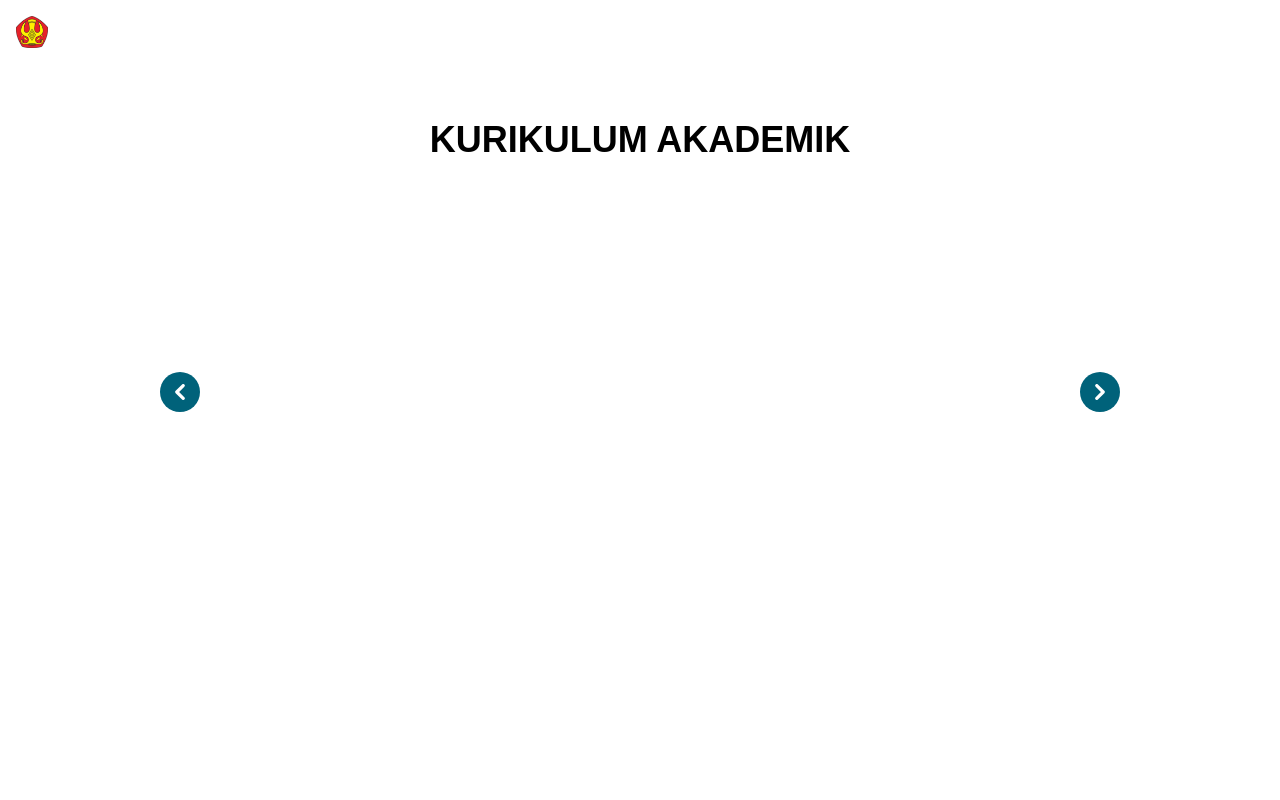
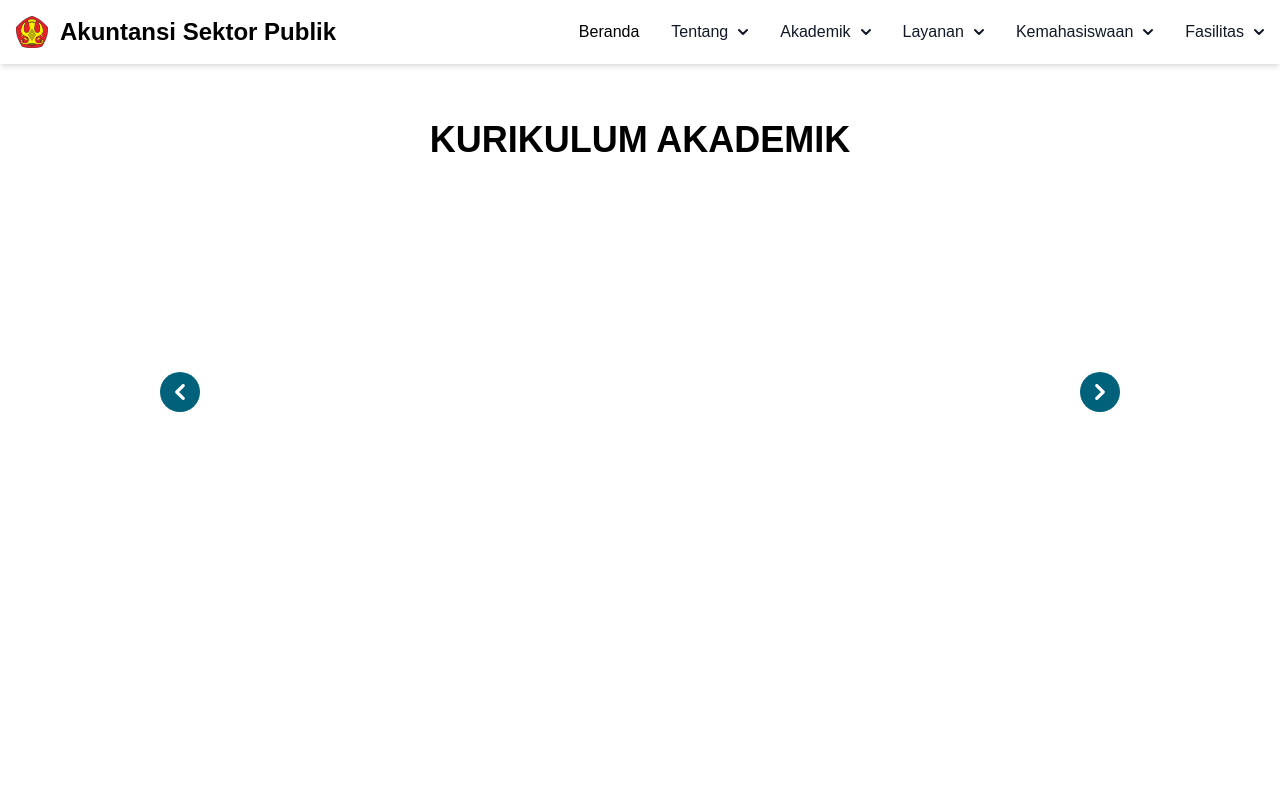
Before and after one commit to muhammadbilal2468/fekon-untad, a React (Create React App) app: page /kurikulum-akademik in a window 1280 px wide. Shown: the top 800 px of the page. Built offline with nearby package versions, Linux system fonts and the light colour scheme.

Commit message:
update banner

```diff
--- a/src/components/Navbar.jsx
+++ b/src/components/Navbar.jsx
@@ -3,7 +3,13 @@ import { untadImg } from "../assets";
 
 const Navbar = () => {
   const [isScrolled, setIsScrolled] = useState(false);
+  const [isHome, setIsHome] = useState(false);
+  // const [classBgNav, setClassBgNav] = useState("");
+  // const [classTittleNav, setClassTittleNav] = useState("");
+  // const [classMenuNav, setClassMenuNav] = useState("");
 
+  const currentUrl = window.location.href;
+  console.log(currentUrl);
   useEffect(() => {
     const handleScroll = () => {
       const scrollPosition = window.scrollY;
@@ -14,25 +20,44 @@ const Navbar = () => {
       }
     };
 
+    const currentUrl = window.location.href; // Ambil URL saat ini di dalam useEffect
+
+    if (currentUrl === "http://localhost:3000/") {
+      setIsHome(true);
+    }
+
     window.addEventListener("scroll", handleScroll);
     return () => {
       window.removeEventListener("scroll", handleScroll);
     };
   }, []);
 
+  // const checkIsHome = () => {
+  //   if (isScrolled && isHome) {
+  //     setClassBgNav("bg-white");
+  //   } else if (isScrolled && isHome) {
+  //     setClassBgNav("bg-white");
+  //   }
+  // };
+
+  console.log("isHome :", isHome);
+  // console.log("classBgNav :", classBgNav);
+  // console.log("classTittleNav :", classTittleNav);
+  // console.log("classMenuNav :", classMenuNav);
+
   return (
     <nav
-      class={`sticky top-0 z-50 text-white ${
-        isScrolled ? "bg-white shadow-md" : "bg-none"
+      className={`sticky top-0 z-50 text-white ${
+        !isScrolled && isHome ? "bg-none" : "bg-white shadow-md "
       }`}
     >
-      <div class="max-w-screen-xl flex flex-wrap items-center justify-between mx-auto p-4">
-        <a href="/" class="flex items-center space-x-3 rtl:space-x-reverse">
-          <img src={untadImg} class="h-8" alt="Flowbite Logo" />
+      <div className="max-w-screen-xl flex flex-wrap items-center justify-between mx-auto p-4">
+        <a href="/" className="flex items-center space-x-3 rtl:space-x-reverse">
+          <img src={untadImg} className="h-8" alt="Flowbite Logo" />
           <span
-            class={`self-center text-2xl font-semibold whitespace-nowrap dark:text-white ${
-              isScrolled ? "text-black" : "text-white"
-            }`}
+            className={`self-center text-2xl font-semibold whitespace-nowrap ${
+              isScrolled && isHome && "text-black"
+            } ${!isHome && "text-black"}`}
           >
             Akuntansi Sektor Publik
           </span>
@@ -40,13 +65,13 @@ const Navbar = () => {
         <button
           data-collapse-toggle="navbar-multi-level"
           type="button"
-          class="inline-flex items-center p-2 w-10 h-10 justify-center text-sm text-gray-500 rounded-lg md:hidden hover:bg-gray-100 focus:outline-none focus:ring-2 focus:ring-gray-200 dark:text-gray-400 dark:hover:bg-gray-700 dark:focus:ring-gray-600"
+          className="inline-flex items-center p-2 w-10 h-10 justify-center text-sm text-gray-500 rounded-lg md:hidden hover:bg-gray-100 focus:outline-none focus:ring-2 focus:ring-gray-200 dark:text-gray-400 dark:hover:bg-gray-700 dark:focus:ring-gray-600"
           aria-controls="navbar-multi-level"
           aria-expanded="false"
         >
-          <span class="sr-only">Open main menu</span>
+          <span className="sr-only">Open main menu</span>
           <svg
-            class="w-5 h-5"
+            className="w-5 h-5"
             aria-hidden="true"
             xmlns="http://www.w3.org/2000/svg"
             fill="none"
@@ -54,22 +79,25 @@ const Navbar = () => {
           >
             <path
               stroke="currentColor"
-              stroke-linecap="round"
-              stroke-linejoin="round"
-              stroke-width="2"
+              strokeLinecap="round"
+              strokeLinejoin="round"
+              strokeWidth="2"
               d="M1 1h15M1 7h15M1 13h15"
             />
           </svg>
         </button>
-        <div class="hidden w-full md:block md:w-auto" id="navbar-multi-level">
+        <div
+          className="hidden w-full md:block md:w-auto"
+          id="navbar-multi-level"
+        >
           <ul
-            class={`flex flex-col font-medium p-4 md:p-0 mt-4 border border-gray-100 rounded-lg  md:space-x-8 rtl:space-x-reverse md:flex-row md:mt-0 md:border-0`}
+            className={`flex flex-col font-medium p-4 md:p-0 mt-4 border border-gray-100 rounded-lg  md:space-x-8 rtl:space-x-reverse md:flex-row md:mt-0 md:border-0`}
           >
             <li>
               <a
                 href="/"
-                class={`block py-2 px-3 rounded md:p-0 ${
-                  isScrolled ? "text-black" : "text-white"
+                className={`block py-2 px-3 rounded md:p-0 ${
+                  !isScrolled && isHome ? "text-white" : "text-black"
                 }`}
               >
                 Beranda
@@ -79,13 +107,13 @@ const Navbar = () => {
               <button
                 id="dropdownNavbarLink"
                 data-dropdown-toggle="dropdownNavbarAbout"
-                class={`flex items-center justify-between w-full py-2 px-3 text-gray-900 hover:bg-gray-100 md:hover:bg-transparent md:border-0 md:p-0 md:w-auto ${
-                  isScrolled ? "text-black" : "text-white"
+                className={`flex items-center justify-between w-full py-2 px-3 text-gray-900 hover:bg-gray-100 md:hover:bg-transparent md:border-0 md:p-0 md:w-auto ${
+                  !isScrolled && isHome ? "text-white" : "text-black"
                 }`}
               >
                 Tentang
                 <svg
-                  class="w-2.5 h-2.5 ms-2.5"
+                  className="w-2.5 h-2.5 ms-2.5"
                   aria-hidden="true"
                   xmlns="http://www.w3.org/2000/svg"
                   fill="none"
@@ -93,46 +121,52 @@ const Navbar = () => {
                 >
                   <path
                     stroke="currentColor"
-                    stroke-linecap="round"
-                    stroke-linejoin="round"
-                    stroke-width="2"
+                    strokeLinecap="round"
+                    strokeLinejoin="round"
+                    strokeWidth="2"
                     d="m1 1 4 4 4-4"
                   />
                 </svg>
               </button>
               <div
                 id="dropdownNavbarAbout"
-                class="z-10 hidden font-normal bg-white divide-y divide-gray-100 rounded-lg shadow w-44 dark:bg-gray-700 dark:divide-gray-600"
+                className="z-10 hidden font-normal bg-white divide-y divide-gray-100 rounded-lg shadow w-44 dark:bg-gray-700 dark:divide-gray-600"
               >
                 <ul
-                  class="py-2 text-sm text-gray-700 dark:text-gray-200"
+                  className="py-2 text-sm text-gray-700 dark:text-gray-200"
                   aria-labelledby="dropdownLargeButton"
                 >
                   <li>
-                    <a href="profil" class="block px-4 py-2 hover:bg-gray-100">
+                    <a
+                      href="profil"
+                      className="block px-4 py-2 hover:bg-gray-100"
+                    >
                       Profil Akuntansi Sektor Publik
                     </a>
                   </li>
                   <li>
                     <a
                       href="visimisi"
-                      class="block px-4 py-2 hover:bg-gray-100"
+                      className="block px-4 py-2 hover:bg-gray-100"
                     >
                       Visi Misi
                     </a>
                   </li>
                   <li>
-                    <a href=" " class="block px-4 py-2 hover:bg-gray-100">
+                    <a href=" " className="block px-4 py-2 hover:bg-gray-100">
                       Struktur Kepemimpinan
                     </a>
                   </li>
                   <li>
-                    <a href="dosen" class="block px-4 py-2 hover:bg-gray-100">
+                    <a
+                      href="dosen"
+                      className="block px-4 py-2 hover:bg-gray-100"
+                    >
                       Dosen
                     </a>
                   </li>
                   <li>
-                    <a href=" " class="block px-4 py-2 hover:bg-gray-100">
+                    <a href=" " className="block px-4 py-2 hover:bg-gray-100">
                       Staff
                     </a>
                   </li>
@@ -143,13 +177,13 @@ const Navbar = () => {
               <button
                 id="dropdownNavbarLinkAcademic"
                 data-dropdown-toggle="dropdownNavbarAcademic"
-                class={`flex items-center justify-between w-full py-2 px-3 text-gray-900 hover:bg-gray-100 md:hover:bg-transparent md:border-0 md:p-0 md:w-auto ${
-                  isScrolled ? "text-black" : "text-white"
+                className={`flex items-center justify-between w-full py-2 px-3 text-gray-900 hover:bg-gray-100 md:hover:bg-transparent md:border-0 md:p-0 md:w-auto ${
+                  !isScrolled && isHome ? "text-white" : "text-black"
                 }`}
               >
                 Akademik
                 <svg
-                  class="w-2.5 h-2.5 ms-2.5"
+                  className="w-2.5 h-2.5 ms-2.5"
                   aria-hidden="true"
                   xmlns="http://www.w3.org/2000/svg"
                   fill="none"
@@ -157,41 +191,41 @@ const Navbar = () => {
                 >
                   <path
                     stroke="currentColor"
-                    stroke-linecap="round"
-                    stroke-linejoin="round"
-                    stroke-width="2"
+                    strokeLinecap="round"
+                    strokeLinejoin="round"
+                    strokeWidth="2"
                     d="m1 1 4 4 4-4"
                   />
                 </svg>
               </button>
               <div
                 id="dropdownNavbarAcademic"
-                class="z-10 hidden font-normal bg-white divide-y divide-gray-100 rounded-lg shadow w-44 dark:bg-gray-700 dark:divide-gray-600"
+                className="z-10 hidden font-normal bg-white divide-y divide-gray-100 rounded-lg shadow w-44 dark:bg-gray-700 dark:divide-gray-600"
               >
                 <ul
-                  class="py-2 text-sm text-gray-700 dark:text-gray-200"
+                  className="py-2 text-sm text-gray-700 dark:text-gray-200"
                   aria-labelledby="dropdownLargeButtonAcademic"
                 >
                   <li>
-                    <a href=" " class="block px-4 py-2 hover:bg-gray-100">
+                    <a href=" " className="block px-4 py-2 hover:bg-gray-100">
                       RPS dan Buku Ajar
                     </a>
                   </li>
                   <li>
-                    <a href=" " class="block px-4 py-2 hover:bg-gray-100">
+                    <a href=" " className="block px-4 py-2 hover:bg-gray-100">
                       Panduan Akademik
                     </a>
                   </li>
                   <li>
                     <a
                       href="kurikulum-akademik"
-                      class="block px-4 py-2 hover:bg-gray-100"
+                      className="block px-4 py-2 hover:bg-gray-100"
                     >
                       Kurikulum Akademik
                     </a>
                   </li>
                   <li>
-                    <a href=" " class="block px-4 py-2 hover:bg-gray-100">
+                    <a href=" " className="block px-4 py-2 hover:bg-gray-100">
                       Jadwal Kuliah
                     </a>
                   </li>
@@ -202,13 +236,13 @@ const Navbar = () => {
               <button
                 id="dropdownNavbarLinkServices"
                 data-dropdown-toggle="dropdownNavbarServices"
-                class={`flex items-center justify-between w-full py-2 px-3 text-gray-900 hover:bg-gray-100 md:hover:bg-transparent md:border-0 md:p-0 md:w-auto ${
-                  isScrolled ? "text-black" : "text-white"
+                className={`flex items-center justify-between w-full py-2 px-3 text-gray-900 hover:bg-gray-100 md:hover:bg-transparent md:border-0 md:p-0 md:w-auto ${
+                  !isScrolled && isHome ? "text-white" : "text-black"
                 }`}
               >
                 Layanan
                 <svg
-                  class="w-2.5 h-2.5 ms-2.5"
+                  className="w-2.5 h-2.5 ms-2.5"
                   aria-hidden="true"
                   xmlns="http://www.w3.org/2000/svg"
                   fill="none"
@@ -216,25 +250,25 @@ const Navbar = () => {
                 >
                   <path
                     stroke="currentColor"
-                    stroke-linecap="round"
-                    stroke-linejoin="round"
-                    stroke-width="2"
+                    strokeLinecap="round"
+                    strokeLinejoin="round"
+                    strokeWidth="2"
                     d="m1 1 4 4 4-4"
                   />
                 </svg>
               </button>
               <div
                 id="dropdownNavbarServices"
-                class="z-10 hidden font-normal bg-white divide-y divide-gray-100 rounded-lg shadow w-44 dark:bg-gray-700 dark:divide-gray-600"
+                className="z-10 hidden font-normal bg-white divide-y divide-gray-100 rounded-lg shadow w-44 dark:bg-gray-700 dark:divide-gray-600"
               >
                 <ul
-                  class="py-2 text-sm text-gray-700 dark:text-gray-200"
+                  className="py-2 text-sm text-gray-700 dark:text-gray-200"
                   aria-labelledby="dropdownLargeButtonServices"
                 >
                   <li>
                     <a
                       href="layanan-mahasiswa"
-                      class="block px-4 py-2 hover:bg-gray-100"
+                      className="block px-4 py-2 hover:bg-gray-100"
                     >
                       LAYANAN MAHASISWA
                     </a>
@@ -242,7 +276,7 @@ const Navbar = () => {
                   <li>
                     <a
                       href="layanan-akademik"
-                      class="block px-4 py-2 hover:bg-gray-100"
+                      className="block px-4 py-2 hover:bg-gray-100"
                     >
                       LAYANAN AKADEMIK
                     </a>
@@ -254,13 +288,13 @@ const Navbar = () => {
               <button
                 id="dropdownNavbarLinkStudentAffairs"
                 data-dropdown-toggle="dropdownNavbarStudentAffairs"
-                class={`flex items-center justify-between w-full py-2 px-3 text-gray-900 hover:bg-gray-100 md:hover:bg-transparent md:border-0 md:p-0 md:w-auto ${
-                  isScrolled ? "text-black" : "text-white"
+                className={`flex items-center justify-between w-full py-2 px-3 text-gray-900 hover:bg-gray-100 md:hover:bg-transparent md:border-0 md:p-0 md:w-auto ${
+                  !isScrolled && isHome ? "text-white" : "text-black"
                 }`}
               >
                 Kemahasiswaan
                 <svg
-                  class="w-2.5 h-2.5 ms-2.5"
+                  className="w-2.5 h-2.5 ms-2.5"
                   aria-hidden="true"
                   xmlns="http://www.w3.org/2000/svg"
                   fill="none"
@@ -268,48 +302,48 @@ const Navbar = () => {
                 >
                   <path
                     stroke="currentColor"
-                    stroke-linecap="round"
-                    stroke-linejoin="round"
-                    stroke-width="2"
+                    strokeLinecap="round"
+                    strokeLinejoin="round"
+                    strokeWidth="2"
                     d="m1 1 4 4 4-4"
                   />
                 </svg>
               </button>
               <div
                 id="dropdownNavbarStudentAffairs"
-                class="z-10 hidden font-normal bg-white divide-y divide-gray-100 rounded-lg shadow w-44 dark:bg-gray-700 dark:divide-gray-600"
+                className="z-10 hidden font-normal bg-white divide-y divide-gray-100 rounded-lg shadow w-44 dark:bg-gray-700 dark:divide-gray-600"
               >
                 <ul
-                  class="py-2 text-sm text-gray-700 dark:text-gray-200"
+                  className="py-2 text-sm text-gray-700 dark:text-gray-200"
                   aria-labelledby="dropdownLargeButtonStudentAffairs"
                 >
                   <li>
-                    <a href=" " class="block px-4 py-2 hover:bg-gray-100">
+                    <a href=" " className="block px-4 py-2 hover:bg-gray-100">
                       Himpunan Mahasiswa
                     </a>
                   </li>
                   <li>
-                    <a href=" " class="block px-4 py-2 hover:bg-gray-100">
+                    <a href=" " className="block px-4 py-2 hover:bg-gray-100">
                       SOP Administrasi Fakultas
                     </a>
                   </li>
                   <li>
-                    <a href=" " class="block px-4 py-2 hover:bg-gray-100">
+                    <a href=" " className="block px-4 py-2 hover:bg-gray-100">
                       Beasiswa
                     </a>
                   </li>
                   <li>
-                    <a href=" " class="block px-4 py-2 hover:bg-gray-100">
+                    <a href=" " className="block px-4 py-2 hover:bg-gray-100">
                       Kegiatan Mahasiswa
                     </a>
                   </li>
                   <li>
-                    <a href=" " class="block px-4 py-2 hover:bg-gray-100">
+                    <a href=" " className="block px-4 py-2 hover:bg-gray-100">
                       Unit Kegiatan Mahasiswa
                     </a>
                   </li>
                   <li>
-                    <a href=" " class="block px-4 py-2 hover:bg-gray-100">
+                    <a href=" " className="block px-4 py-2 hover:bg-gray-100">
                       Prestasi
                     </a>
                   </li>
@@ -320,13 +354,13 @@ const Navbar = () => {
               <button
                 id="dropdownNavbarLinkFacilities"
                 data-dropdown-toggle="dropdownNavbarFacilities"
-                class={`flex items-center justify-between w-full py-2 px-3 text-gray-900 hover:bg-gray-100 md:hover:bg-transparent md:border-0 md:p-0 md:w-auto ${
-                  isScrolled ? "text-black" : "text-white"
+                className={`flex items-center justify-between w-full py-2 px-3 text-gray-900 hover:bg-gray-100 md:hover:bg-transparent md:border-0 md:p-0 md:w-auto ${
+                  !isScrolled && isHome ? "text-white" : "text-black"
                 }`}
               >
                 Fasilitas
                 <svg
-                  class="w-2.5 h-2.5 ms-2.5"
+                  className="w-2.5 h-2.5 ms-2.5"
                   aria-hidden="true"
                   xmlns="http://www.w3.org/2000/svg"
                   fill="none"
@@ -334,33 +368,33 @@ const Navbar = () => {
                 >
                   <path
                     stroke="currentColor"
-                    stroke-linecap="round"
-                    stroke-linejoin="round"
-                    stroke-width="2"
+                    strokeLinecap="round"
+                    strokeLinejoin="round"
+                    strokeWidth="2"
                     d="m1 1 4 4 4-4"
                   />
                 </svg>
               </button>
               <div
                 id="dropdownNavbarFacilities"
-                class="z-10 hidden font-normal bg-white divide-y divide-gray-100 rounded-lg shadow w-44 dark:bg-gray-700 dark:divide-gray-600"
+                className="z-10 hidden font-normal bg-white divide-y divide-gray-100 rounded-lg shadow w-44 dark:bg-gray-700 dark:divide-gray-600"
               >
                 <ul
-                  class="py-2 text-sm text-gray-700 dark:text-gray-200"
+                  className="py-2 text-sm text-gray-700 dark:text-gray-200"
                   aria-labelledby="dropdownLargeButtonFacilities"
                 >
                   <li>
-                    <a href=" " class="block px-4 py-2 hover:bg-gray-100">
+                    <a href=" " className="block px-4 py-2 hover:bg-gray-100">
                       Laboratorium
                     </a>
                   </li>
                   <li>
-                    <a href=" " class="block px-4 py-2 hover:bg-gray-100">
+                    <a href=" " className="block px-4 py-2 hover:bg-gray-100">
                       Perpustakaan
                     </a>
                   </li>
                   <li>
-                    <a href=" " class="block px-4 py-2 hover:bg-gray-100">
+                    <a href=" " className="block px-4 py-2 hover:bg-gray-100">
                       Kelas
                     </a>
                   </li>
```
Also changed, not shown: src/components/Footer.jsx (+56 -53 lines), src/screens/LandingPage/Beranda.jsx (+8 -16 lines).
